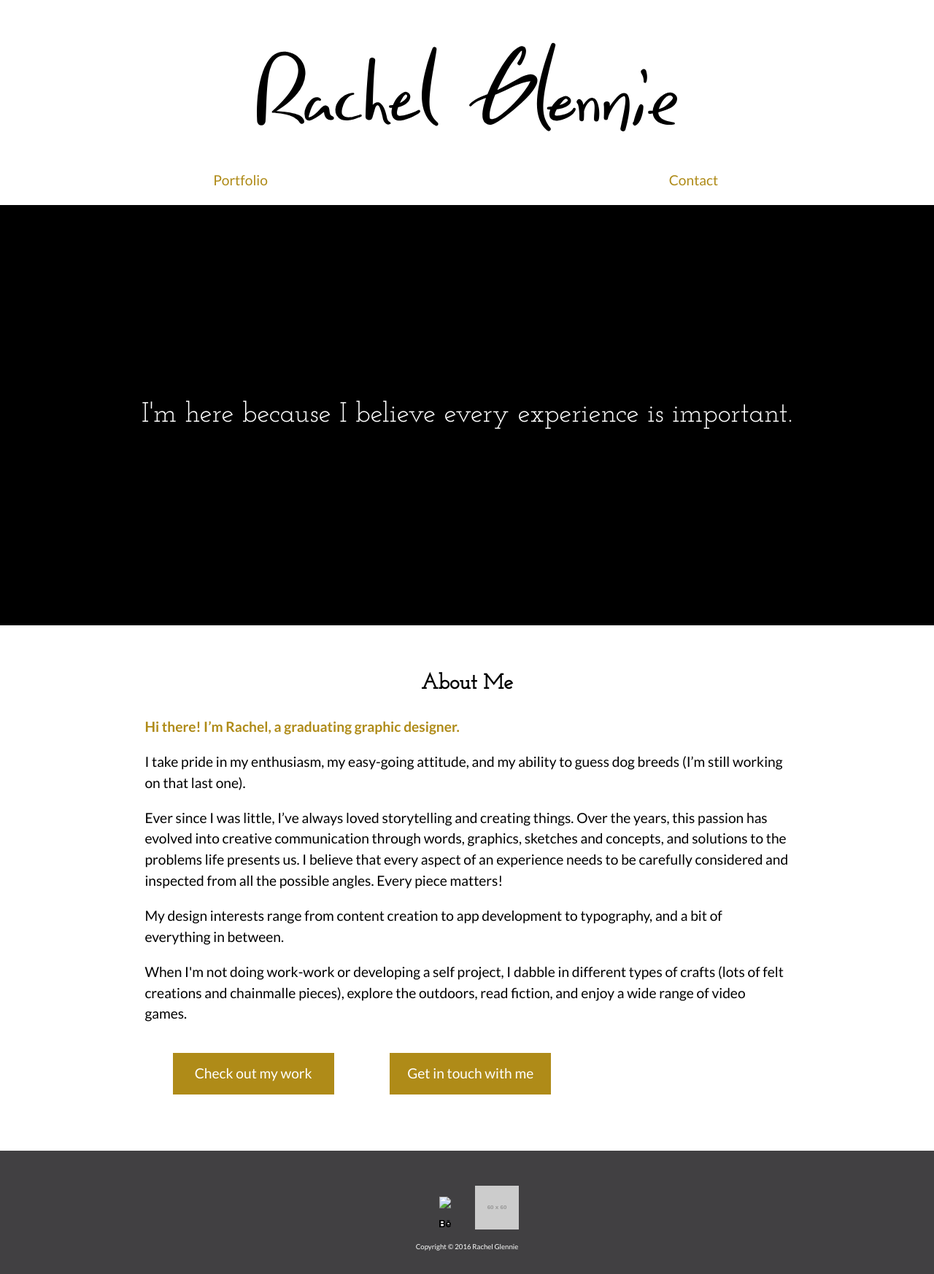
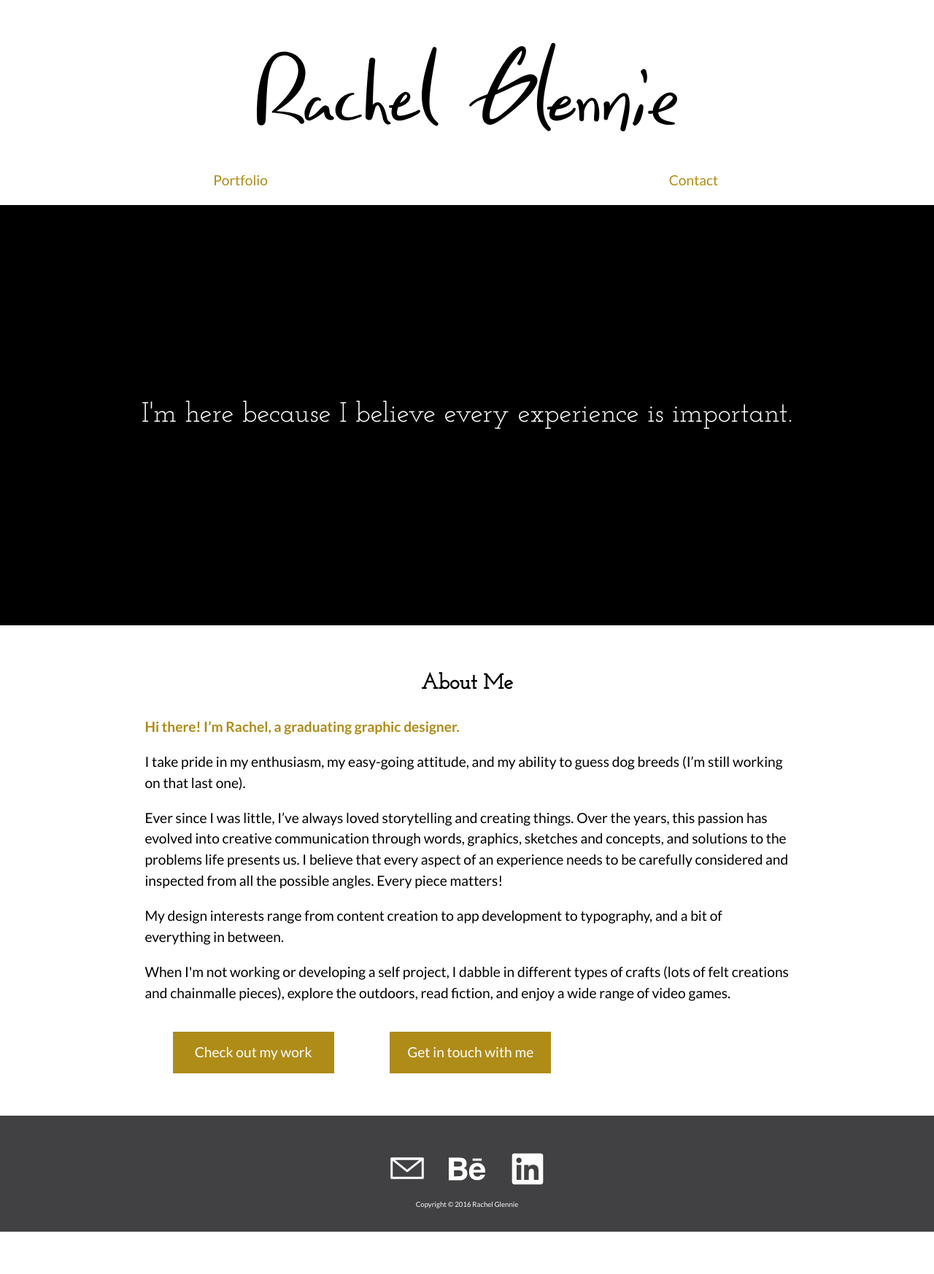
Before and after one commit to rachel-glennie/portfolio, a Jekyll site: the page built from index.html, in a window 1280 px wide. Shown: the whole page at 73% size. Built offline with Jekyll 4.4.1, drawn with Linux system fonts in a browser that asks for light colours; nearby versions of some CDN libraries; after the commit the page ends 1688 px from its top, so only the background shows below that.

Commit message:
Fixed social media icons

```diff
--- a/_layouts/default.html
+++ b/_layouts/default.html
@@ -31,9 +31,9 @@
 
   <footer>
     <ul>
-      <li><a href="mailto:rachelgglennie@gmail.com?Subject=Hi%20There!"><img src="{{site.baseurl}}/images/behance-01.svg" alt="Click here to send an email!."></a></li>
-      <li><a href="https://www.behance.net/rachelgglennie"><img src="{{site.baseurl}}/index"><img src="{{site.baseurl}}/images/behance-01.svg" alt="The Behance logo."></a></li>
-      <li><a href="https://www.linkedin.com/in/rachel-glennie"><img src="http://placehold.it/60x60" alt="The LinkedIn logo."></a></li>
+      <li><a href="mailto:rachelgglennie@gmail.com?Subject=Hi%20There!"><img src="{{site.baseurl}}/images/email.svg" alt="Click here to send an email!."></a></li>
+      <li><a href="https://www.behance.net/rachelgglennie"><img src="{{site.baseurl}}/images/behance.svg" alt="The Behance logo."></a></li>
+      <li><a href="https://www.linkedin.com/in/rachel-glennie"><img src="{{site.baseurl}}/images/linked-in.svg" alt="The LinkedIn logo."></a></li>
     </ul>
 
     <p class="micro">Copyright © 2016 Rachel Glennie</p>
--- a/css/main.css
+++ b/css/main.css
@@ -92,6 +92,10 @@ footer li {
   margin: 0em 0.75em;
 }
 
+footer img {
+  height: 50px;
+}
+
 .billboard {
   background-color: black;
   color: white;
@@ -163,7 +167,8 @@ footer li {
 .button {
   background-color: #af8b18;
   color: white;
-  margin: 1em 2em;
+  margin: 1em 2em auto;
+  max-width: 12em;
   padding: 0.75em;
   text-align: center;
   cursor: pointer;
@@ -220,10 +225,8 @@ hr {
   text-align: center;
 }
 
-.social-media {
-  max-width: 80px;
-  margin: auto;
-  text-align: center;
+.contact a{
+  margin-top: 1em;
 }
 
 
--- a/index.html
+++ b/index.html
@@ -15,10 +15,10 @@ meta: Rachel Glennie - a graphic designer located in Ottawa, specializing in UI
   <p>I take pride in my enthusiasm, my easy-going attitude, and my ability to guess dog breeds (I’m still working on that last one).</p>
   <p>Ever since I was little, I’ve always loved storytelling and creating things. Over the years, this passion has evolved into creative communication through words, graphics, sketches and concepts, and solutions to the problems life presents us. I believe that every aspect of an experience needs to be carefully considered and inspected from all the possible angles. Every piece matters!</p>
   <p>My design interests range from content creation to app development to typography, and a bit of everything in between.
-  <p>When I'm not doing work-work or developing a self project, I dabble in different types of crafts (lots of felt creations and chainmalle pieces), explore the outdoors, read fiction, and enjoy a wide range of video games.</p>
+  <p>When I'm not working or developing a self project, I dabble in different types of crafts (lots of felt creations and chainmalle pieces), explore the outdoors, read fiction, and enjoy a wide range of video games.</p>
 
   <div class="grid">
-    <a class="button unit x-s-1-2 s-1-2 m-1-3 l-1-4" href="{{site.baseurl}}/portfolio-main">Check out my work</a>
-    <a class="button unit x-s-1-2 s-1-2 m-1-3 l-1-4" href="{{site.baseurl}}/contact">Get in touch with me</a>
+    <a class="button unit x-s-1 s-1-2 m-1-2 l-1-4" href="{{site.baseurl}}/portfolio-main">Check out my work</a>
+    <a class="button unit x-s-1 s-1-2 m-1-2 l-1-4" href="{{site.baseurl}}/contact">Get in touch with me</a>
   </div>
 </div>
--- a/portfolio-main.html
+++ b/portfolio-main.html
@@ -4,7 +4,7 @@ title: Portfolio | Rachel Glennie
 ---
 
 <div class="portfolio-billboard">
-  <p>My problems and their solutions.</p>
+  <p>The problems and their solutions.</p>
 </div>
 
 <div class="default-margin">
```
Also changed, not shown: images/behance-01.svg (deleted), images/behance.svg (added), images/email.svg, images/linked-in.svg (added).
